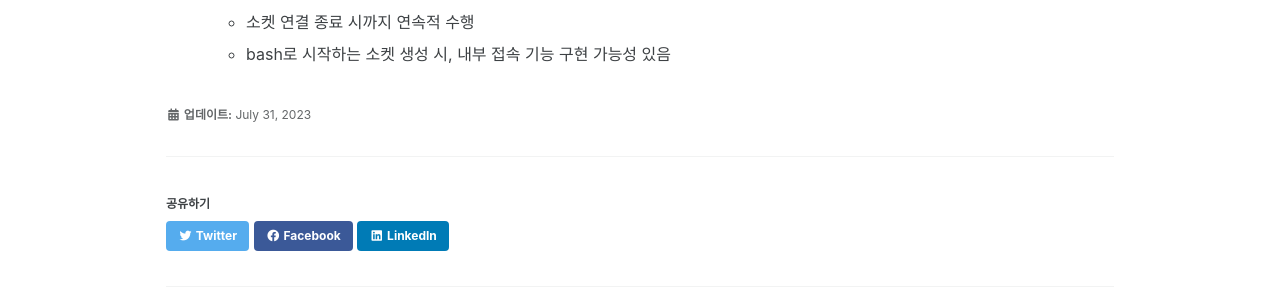
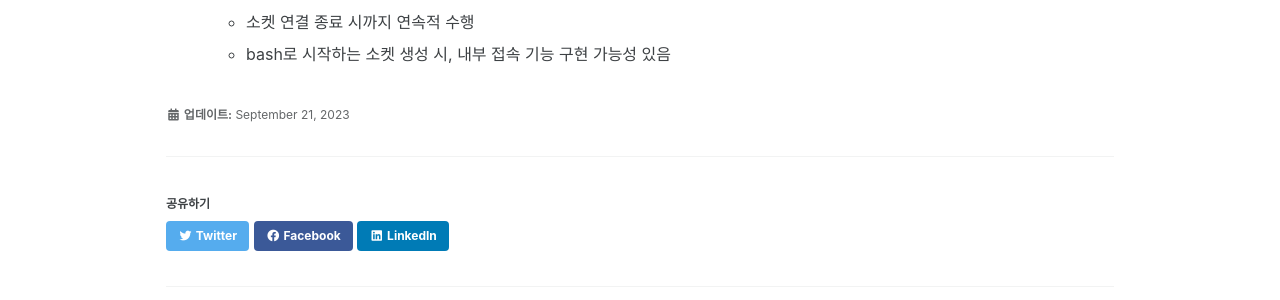
Before and after one commit to epozen-dt/epozen-dt.github.io, a Jekyll site: the page built from _posts/2023-09-21-Docker_RemoteAPI_내부접속.md, in a window 1280 px wide and 900 px high, scrolled down 3962 px. Shown: the part 153-453 px from the top of the window. Built offline with Jekyll 4.4.1, drawn with Linux system fonts in a browser that asks for light colours; cached includes are drawn as plain includes.

Commit message:
9월 블로그 수정

```diff
--- a/_posts/2023-09-21-Docker_RemoteAPI_내부접속.md
+++ b/_posts/2023-09-21-Docker_RemoteAPI_내부접속.md
@@ -1,6 +1,6 @@
 ---
 title: "Docker Remote API 내부 접속"
-last_modified_at: 2023-07-31
+last_modified_at: 2023-09-21
 author: 최선빈
 ---
 
```
Also changed, not shown: _posts/2023-09-21-Docker_registry_HTTP_API_V2.md (+1 -1 lines).
